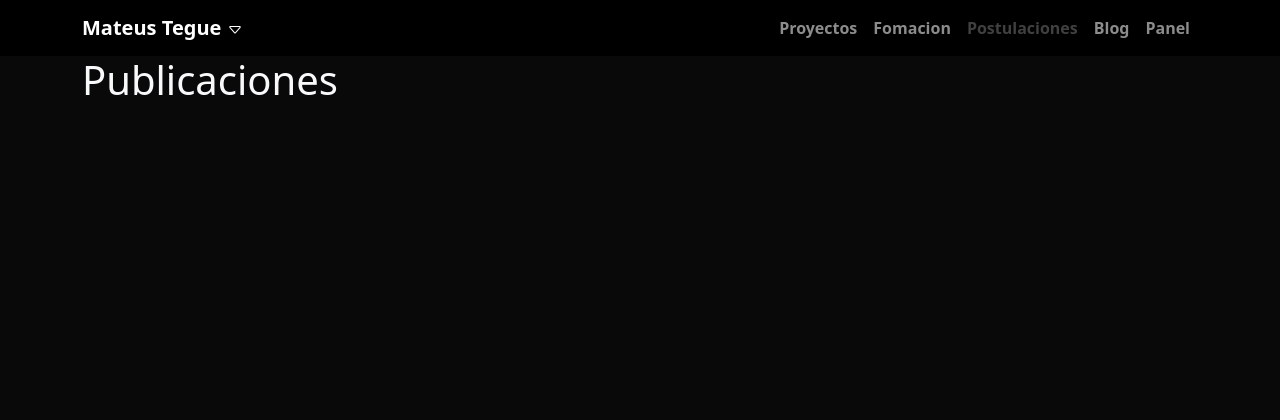
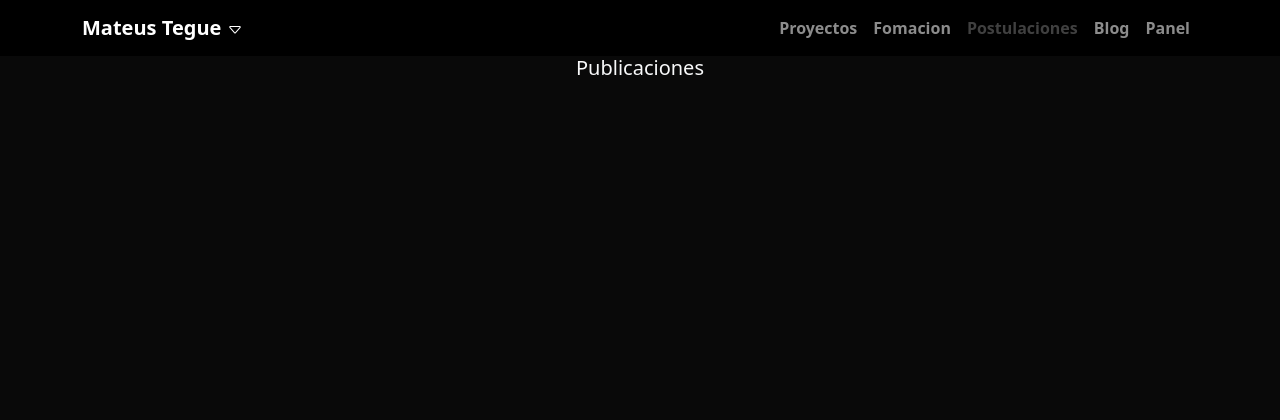
Before and after one commit to MateusTegue/PortafolioWeb-, a Django app: page /blog/ in a window 1280 px wide. Shown: the top 420 px of the page. Run offline with Django 5.2, Linux system fonts and the light colour scheme; data that the repository does not hold is empty.

Commit message:
actualizacion la apariencia del blog

```diff
--- a/blog/templates/posts.html
+++ b/blog/templates/posts.html
@@ -1,7 +1,7 @@
 {% extends 'layout.html'%}
 
 {% block content %}
-<h1 class="container">Publicaciones</h1>
+<h5 class="text-center">Publicaciones</h5>
 {% for posts in posts %}
 <div class="p-3 container">
     <div class="card card-body bg-black">
```
